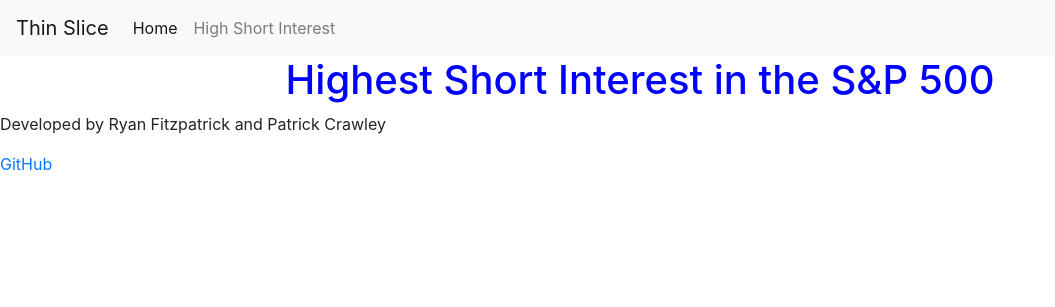
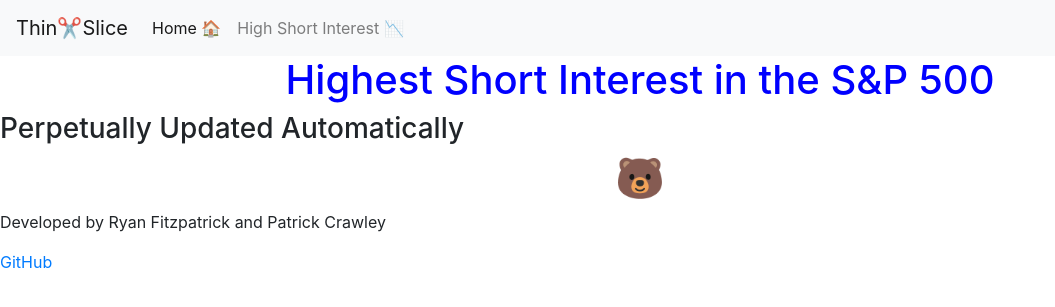
Before and after one commit to patrickmcrawley/sentiment, a Flask app: template templates/short.html in a window 1280 px wide. Shown: the top 307 px of the page, without its empty margins (0-1055 px from the left). Run offline with Flask 2, Linux system fonts and the light colour scheme; the template is opened without the code that fills it, so the values that code supplies are empty; parts of the project's set-up code (start-up, migrations or seed data) failed here and were passed over; some libraries are stand-ins or nearby versions.

Commit message:
style changes

```diff
--- a/templates/base.html
+++ b/templates/base.html
@@ -1,5 +1,6 @@
 <!doctype html>
 <html lang="en">
+
 <head>
   {% block head %}
   <!-- Required meta tags -->
@@ -9,7 +10,14 @@
   <!-- Bootstrap CSS -->
   <link rel="stylesheet" href="https://stackpath.bootstrapcdn.com/bootstrap/4.3.1/css/bootstrap.min.css" integrity="sha384-ggOyR0iXCbMQv3Xipma34MD+dH/1fQ784/j6cY/iJTQUOhcWr7x9JvoRxT2MZw1T" crossorigin="anonymous">
   <link rel="stylesheet" href="{{ url_for('static', filename='css/main.css') }}">
-      <title>FinAsteride</title>
+
+  <!-- Google Adsense -->
+  <script data-ad-client="ca-pub-4238106839567115" async src="https://pagead2.googlesyndication.com/pagead/js/adsbygoogle.js"></script>
+
+
+  <!-- Title -->
+
+      <title>ThinSlice ✂️ 📊 📈</title>
       {% endblock head %}
   </head>
   <body>
@@ -24,6 +32,8 @@
     {% endblock %}
   </body>
   <footer>
+
+
     <p>Developed by Ryan Fitzpatrick and Patrick Crawley</p>
     <a href="https://github.com/patrickmcrawley/sentiment">GitHub</a>
   </footer>
--- a/templates/index.html
+++ b/templates/index.html
@@ -7,6 +7,7 @@
 {% include './navbar.html' %}
 {% block test %}
     <h1>Pat and Ryan's Sentiment Thin Slice</h1>
+<h3>Perpetually Updated Automatically</h3>
 <div class="card-deck">
   <div class="card">
     <img class="card-img-top" src="../static/sentiment-chart.png" alt="AAII Sentiment">
--- a/templates/navbar.html
+++ b/templates/navbar.html
@@ -1,15 +1,15 @@
 <nav class="navbar navbar-expand-lg navbar-light bg-light">
-<a class="navbar-brand" href="./">Thin Slice</a>
+<a class="navbar-brand" href="./">Thin✂️Slice</a>
 <button class="navbar-toggler" type="button" data-toggle="collapse" data-target="#navbarNav" aria-controls="navbarNav" aria-expanded="false" aria-label="Toggle navigation">
   <span class="navbar-toggler-icon"></span>
 </button>
 <div class="collapse navbar-collapse" id="navbarNav">
   <ul class="navbar-nav">
     <li class="nav-item active">
-      <a class="nav-link" href="./">Home <span class="sr-only">(current)</span></a>
+      <a class="nav-link" href="./">Home 🏠<span class="sr-only">(current)</span></a>
     </li>
     <li class="nav-item">
-      <a class="nav-link" href="./short">High Short Interest</a>
+      <a class="nav-link" href="./short">High Short Interest 📉</a>
     </li>
   </ul>
 </div>
--- a/templates/short.html
+++ b/templates/short.html
@@ -3,6 +3,8 @@
 {% include './navbar.html' %}
 {% block test %}
 <h1>Highest Short Interest in the S&P 500</h1>
+<h3>Perpetually Updated Automatically</h3>
+<h1>🐻</h1>
 {% for table in tables %}
             {{titles[loop.index]}}
             {{ table|safe }}
```
Lines whose indentation alone changed are shown as unchanged.
